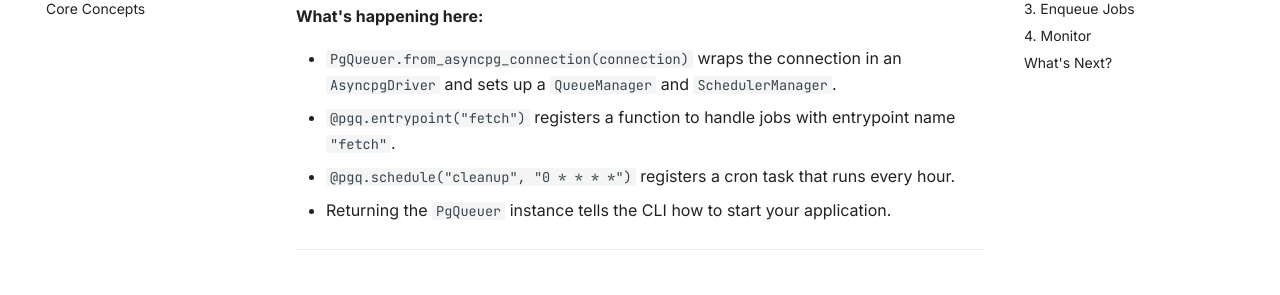
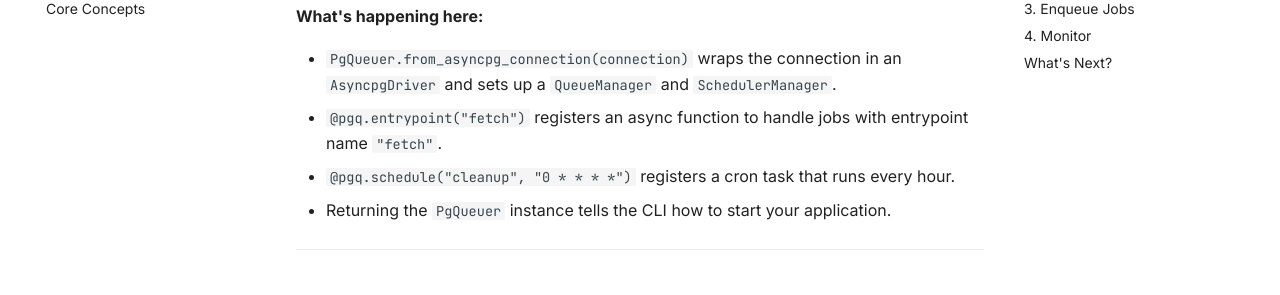
Before and after one commit to janbjorge/pgqueuer, an MkDocs documentation site: the page built from docs/getting-started/quickstart.md, in a window 1280 px wide and 900 px high, scrolled down 921 px. Shown: the part 153-448 px from the top of the window. Built offline with MkDocs 1.6.1 and Material for MkDocs 9.7.7, drawn with Linux system fonts in a browser that asks for light colours; comment, search, counter and statistics services are not loaded.

Commit message:
docs: clarify async entrypoint in quickstart explanation

```diff
--- a/docs/getting-started/quickstart.md
+++ b/docs/getting-started/quickstart.md
@@ -108,7 +108,7 @@ function that returns a configured `PgQueuer` instance.
 
 - `PgQueuer.from_asyncpg_connection(connection)` wraps the connection in an `AsyncpgDriver`
   and sets up a `QueueManager` and `SchedulerManager`.
-- `@pgq.entrypoint("fetch")` registers a function to handle jobs with entrypoint name `"fetch"`.
+- `@pgq.entrypoint("fetch")` registers an async function to handle jobs with entrypoint name `"fetch"`.
 - `@pgq.schedule("cleanup", "0 * * * *")` registers a cron task that runs every hour.
 - Returning the `PgQueuer` instance tells the CLI how to start your application.
 
```
